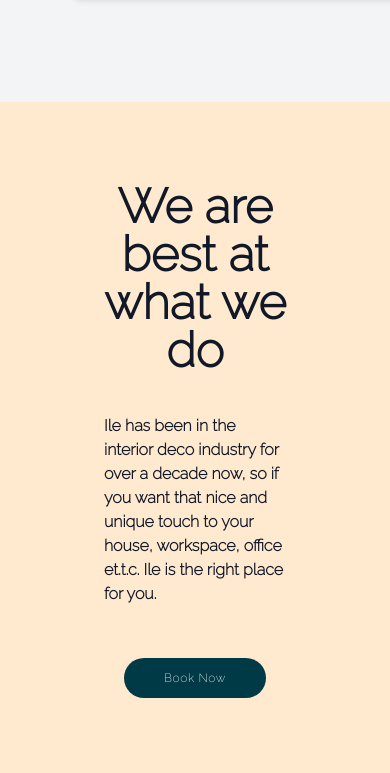
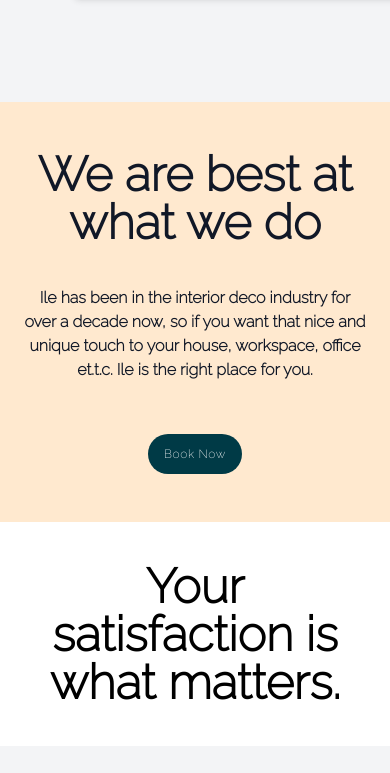
Before and after one commit to OverflowDev/interior, a React (Create React App) app: page / in a window 390 px wide. Shown: the part 1210-1983 px from the top of the page. Built offline with nearby package versions, Linux system fonts and the light colour scheme.

Commit message:
fix some mobile responsive

```diff
--- a/src/App.js
+++ b/src/App.js
@@ -1,11 +1,11 @@
 import {BrowserRouter as Router, Routes, Route} from 'react-router-dom'
 
 import Navbar from './components/layouts/Navbar';
+import Footer from './components/layouts/Footer';
 import Home from './pages/Home';
 import About from './pages/About';
 import Blog from './pages/Blog';
 import Session from './pages/Session';
-import Footer from './pages/Footer';
 import Partner from './pages/Partner';
 import Career from './pages/Career';
 
--- a/src/pages/Footer.jsx
+++ b/src/components/layouts/Footer.jsx
@@ -3,21 +3,22 @@ import { Link } from "react-router-dom"
 function Footer() {
   return (
     <div>
-        <div className="flex items-center justify-between py-10 px-10">
-            <Link to='/blog' className="text-4xl font-bold ">BLOG</Link>
-            <Link to='/about' className="text-4xl font-bold ">ABOUT US</Link>
-            <Link to='/partner' className="text-4xl font-bold ">PARTNER</Link>
-            <Link to='/career' className="text-4xl font-bold ">CAREER</Link>
+        <div className="md:flex md:items-center md:justify-between flex justify-around py-10 px-10">
+            <Link to='/blog' className="md:text-4xl font-bold ">BLOG</Link>
+            <Link to='/about' className="md:text-4xl font-bold ">ABOUT US</Link>
+            <Link to='/partner' className="md:text-4xl font-bold ">PARTNER</Link>
+            <Link to='/career' className="md:text-4xl font-bold ">CAREER</Link>
         </div>
-        <div className="flex gap-4 justify-between py-1 px-10">
-            <h1 className="text-2xl font-semibold flex">Designed by
+        <div className="md:flex md:justify-between py-1 px-10 flex justify-around">
+            {/* <h1 className="md:text-2xl font-semibold md:flex">Designed by
                 Overflow
                  <span>
                  <svg xmlns="http://www.w3.org/2000/svg" class="h-6 w-6 text-secondary-200" fill="none" viewBox="0 0 24 24" stroke="currentColor" strokeWidth="2">
                     <path strokeLiinecap="round" strokeLinejoin="round" d="M9 12l2 2 4-4M7.835 4.697a3.42 3.42 0 001.946-.806 3.42 3.42 0 014.438 0 3.42 3.42 0 001.946.806 3.42 3.42 0 013.138 3.138 3.42 3.42 0 00.806 1.946 3.42 3.42 0 010 4.438 3.42 3.42 0 00-.806 1.946 3.42 3.42 0 01-3.138 3.138 3.42 3.42 0 00-1.946.806 3.42 3.42 0 01-4.438 0 3.42 3.42 0 00-1.946-.806 3.42 3.42 0 01-3.138-3.138 3.42 3.42 0 00-.806-1.946 3.42 3.42 0 010-4.438 3.42 3.42 0 00.806-1.946 3.42 3.42 0 013.138-3.138z" />
                 </svg>
                 </span>
-            </h1>
+            </h1> */}
+
             <div className="">
                 <Link to='/' className="mr-5 font-semibold">Linkedln</Link>
                 <Link to='/' className="mr-5 font-semibold">Facebook</Link>
--- a/src/pages/Home.jsx
+++ b/src/pages/Home.jsx
@@ -112,21 +112,21 @@ function Home() {
     </section>
 
     {/* best at what we do Booking  */}
-    <section className='p-20 bg-tertiary-100 h-full flex flex-col items-center'>
+    <section className='py-12 bg-tertiary-100 h-full'>
         <h3 className="mb-4 text-center text-5xl lg:mx-auto text-gray-900 font-semibold md:text-6xl">We are best at what we do</h3>
-        <div className='flex items-center justify-center p-6 md:w-6/12'>
-            <p className='font-semibold text-gray-900'>
+        <div className='flex items-center justify-center p-6'>
+            <p className='font-semibold text-gray-900 text-center'>
                 Ile has been in the interior deco industry for over a decade now, so if you want that nice and unique touch to your house, workspace, office et.t.c. Ile is the right place for you.
             </p>
         </div>
-        <div className='mt-7'>
-            <Link to='/session' className='block bg-primary text-white px-10 py-3 text-xs font-light rounded-full tracking-wider'>Book Now</Link>
+        <div className='mt-7 flex justify-center'>
+            <Link to='/session' className='text-center bg-primary text-white px-4 py-3 text-xs font-light rounded-full tracking-wider'>Book Now</Link>
         </div>
     </section>
 
     {/* Satisfaction */}
     <section className='bg-white h-full flex items-center justify-center p-10'>
-        <h3 className='text-5xl font-semibold'>Your satisfaction is what matters.</h3>
+        <h3 className='text-5xl font-semibold text-center'>Your satisfaction is what matters.</h3>
     </section>
 
     {/* We are Unique  */}
@@ -253,10 +253,10 @@ function Home() {
     {/* Book a session */}
     <section className='h-56 flex flex-col justify-center items-center p-16' style={{ backgroundImage: `url(${Session})` }}>
         <div className="">
-            <h4 className="text-5xl text-white">BOOK A SESSION</h4>
+            <h4 className="md:text-5xl text-4xl text-white text-center">BOOK A SESSION</h4>
         </div>
         <div>
-            <Link to='/session' className='mt-5 block bg-secondary-100 text-white px-10 py-3 text-xs font-light rounded-full tracking-wider'>Book Now</Link>
+            <Link to='/session' className='mt-5 block bg-secondary-100 text-white font-bold px-10 py-3 text-xs rounded-full tracking-wider'>Book Now</Link>
         </div>
     </section>
 
```
